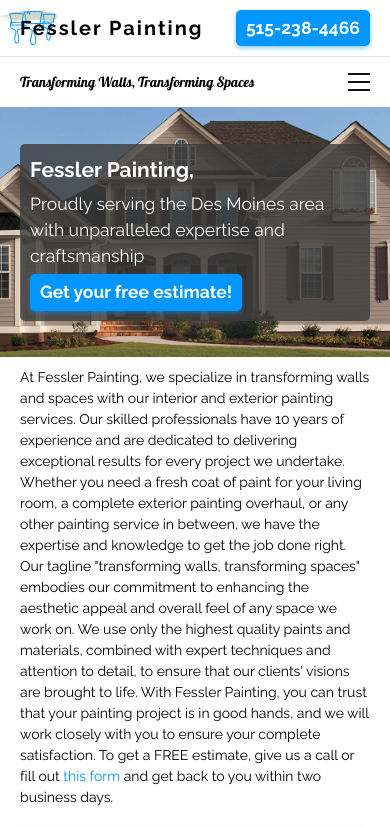
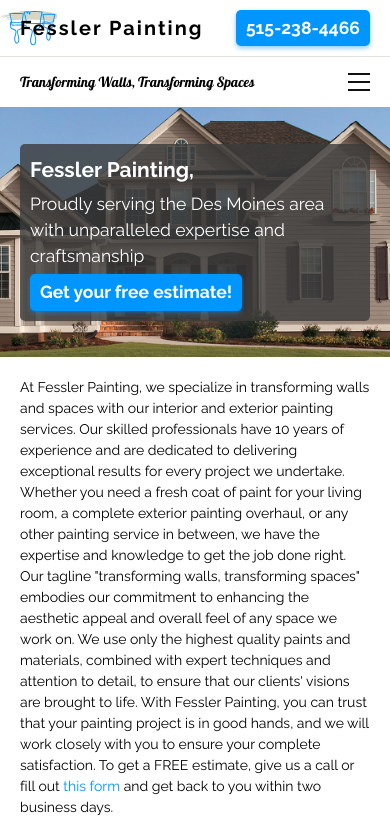
Before and after one commit to Afessler1998/fessler-painting, a Next.js app: page / in a window 390 px wide. Shown: the top 826 px of the page. Built offline with nearby package versions, Linux system fonts and the light colour scheme.

Commit message:
homepage spacing adjustments

```diff
--- a/src/styles/home.module.css
+++ b/src/styles/home.module.css
@@ -217,7 +217,7 @@
     }
 
     .mainSection {
-        padding: 0 2rem 2rem 2rem;
+        padding: 1rem 2rem 2rem 2rem;
         grid-template-columns: 1fr;
         grid-template-rows: auto;
         grid-template-areas: "main-paragraph"
```
